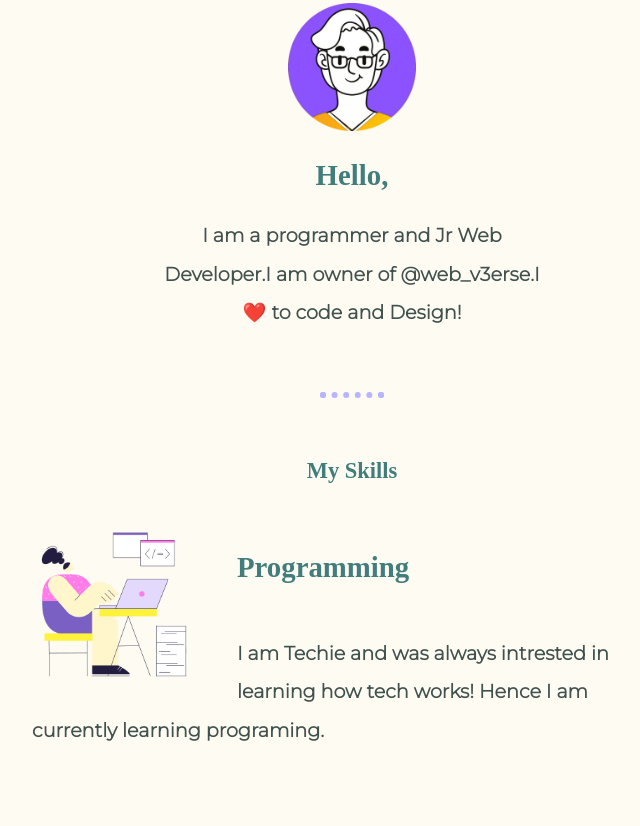
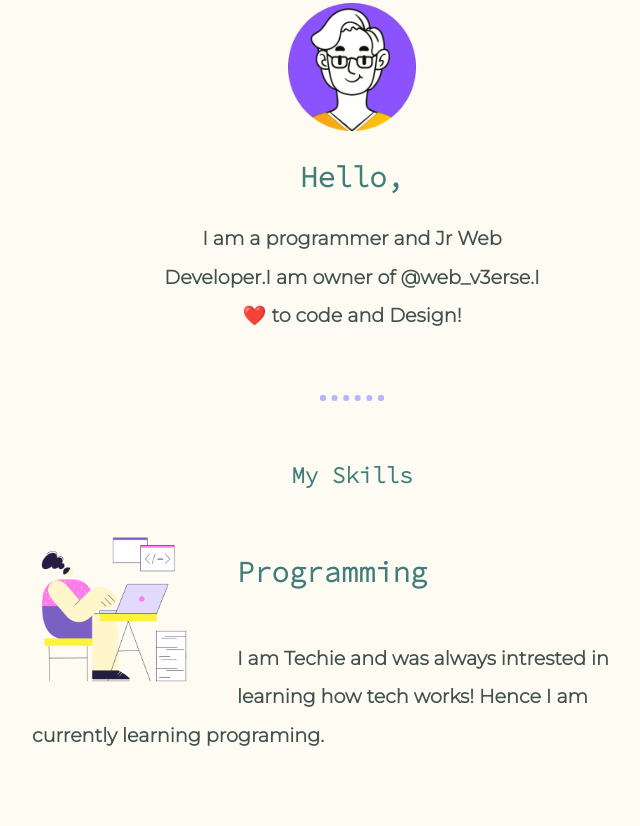
Before and after one commit to im-atharva/my-site, a plain HTML site: page index.html in a window 1280 px wide. Shown: the part 591-1417 px from the top of the page, without its empty margins (288-928 px from the left). Drawn offline with Linux system fonts and the light colour scheme.

```diff
--- a/styles.css
+++ b/styles.css
@@ -75,9 +75,13 @@ a:hover{
 
 h3 {
     color:#417D7A;
+    font-family: 'Source Code Pro', monospace;
+
 }
 h2{
     color:#417D7A;
+    font-family: 'Source Code Pro', monospace;
+
 }
 .skill-row {
     width: 50%;
```
